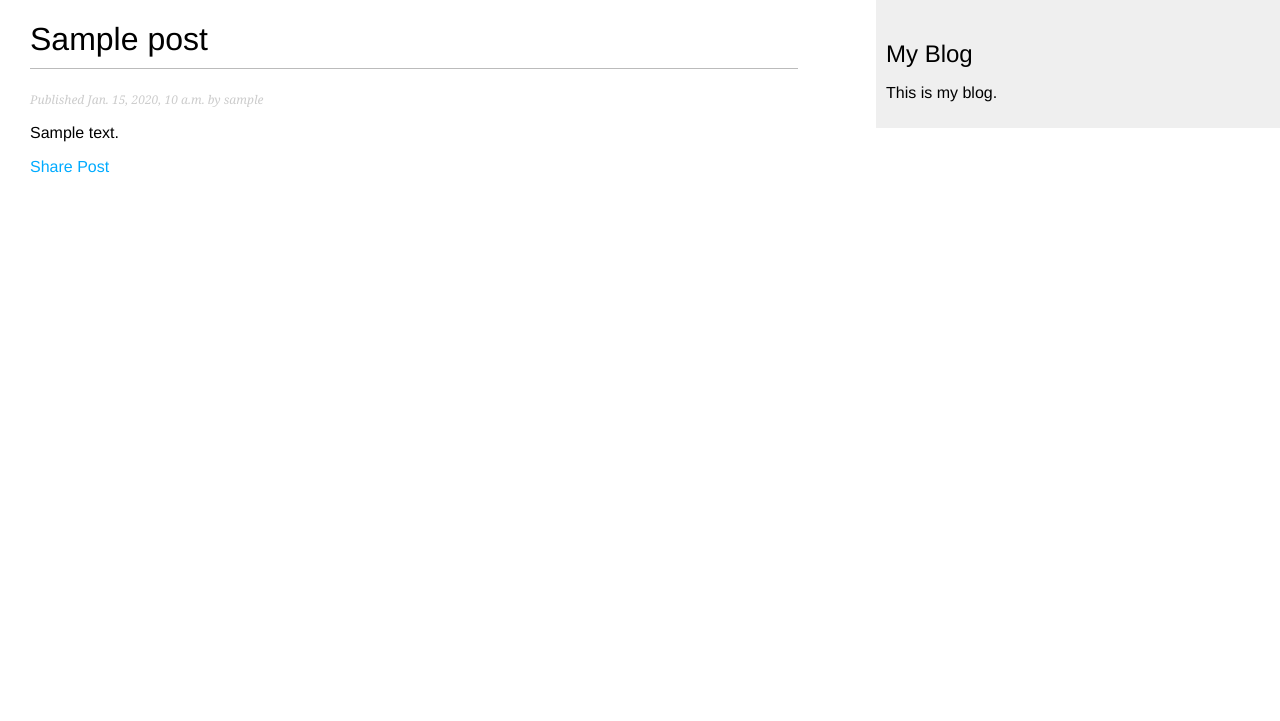
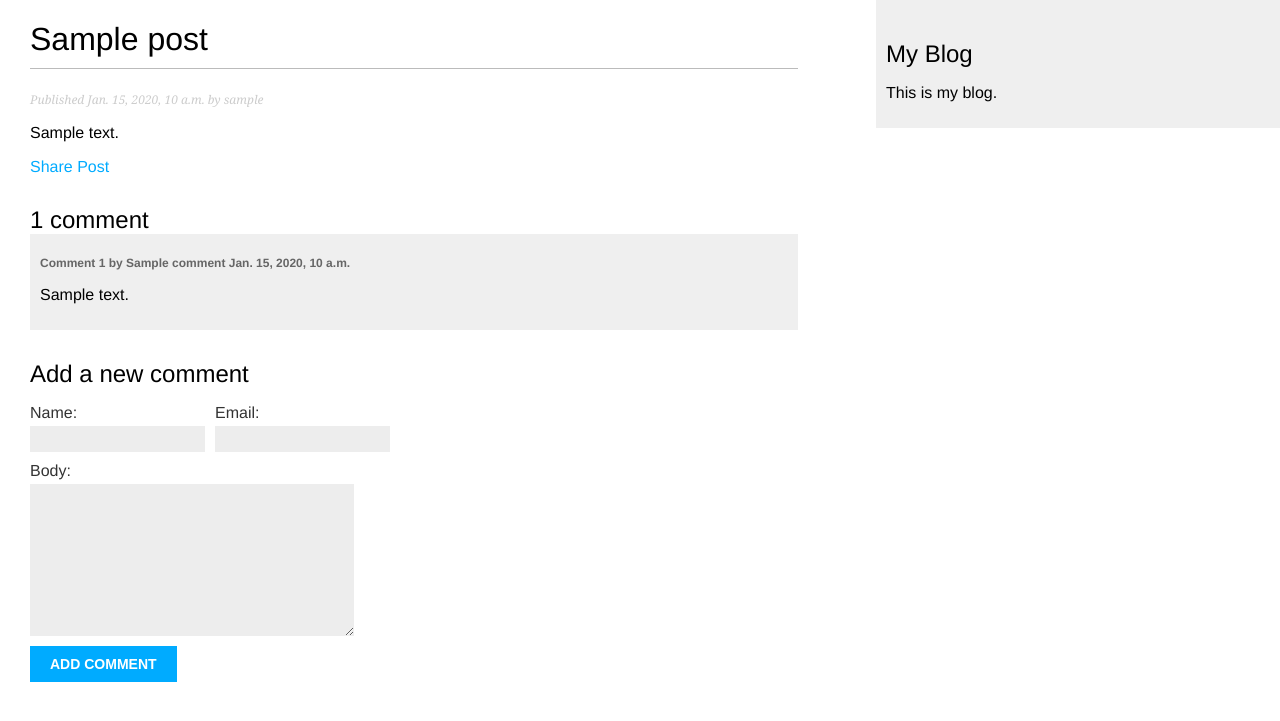
Before and after one commit to jurentie/my-site, a Django app: a page that uses blog/templates/blog/post/detail.html in a window 1280 px wide. Shown: the top 721 px of the page. Run offline with Django 5.2, Linux system fonts and the light colour scheme; tables that the repository leaves empty hold one stand-in row (values such as "Sample post").

Commit message:
added comments and fixed pagination issue

```diff
--- a/blog/forms.py
+++ b/blog/forms.py
@@ -1,4 +1,5 @@
 from django import forms
+from .models import Comment
 
 class EmailPostForm(forms.Form):
     name = forms.CharField(max_length=25)
@@ -8,3 +9,20 @@ class EmailPostForm(forms.Form):
         required=False,
         widget=forms.Textarea
     )
+
+class CommentBoundField(forms.BoundField):
+
+    comment_class = "comment"
+
+    def css_classes(self, extra_classes=None):
+        result = super().css_classes(extra_classes)
+        if self.comment_class not in result:
+            result += f" {self.comment_class}"
+        return result.strip()
+
+class CommentForm(forms.ModelForm):
+    bound_field_class = CommentBoundField
+
+    class Meta:
+        model = Comment
+        fields = ['name', 'email', 'body']
--- a/blog/models.py
+++ b/blog/models.py
@@ -48,3 +48,25 @@ class Post(models.Model):
             'blog:post_detail',
             args=[self.publish.year, self.publish.month, self.publish.day, self.slug]
         )
+
+class Comment(models.Model):
+    post = models.ForeignKey(
+        Post,
+        on_delete=models.CASCADE,
+        related_name='comments'
+    )
+    name = models.CharField(max_length=80)
+    email = models.EmailField()
+    body = models.TextField()
+    created = models.DateTimeField(auto_now_add=True)
+    updated = models.DateTimeField(auto_now=True)
+    active = models.BooleanField(default=True)
+
+    class Meta:
+        ordering = ['created']
+        indexes = [
+            models.Index(fields=['created']),
+        ]
+
+    def __str__(self):
+        return f"Comment by {self.name} on {self.post}"
--- a/blog/templates/blog/post/detail.html
+++ b/blog/templates/blog/post/detail.html
@@ -11,4 +11,19 @@
     <p>
         <a href="{% url 'blog:post_share' post.id%}">Share Post</a>
     </p>
+    {% with comments.count as total_comments %}
+        <h2>{{ total_comments }} comment{{ total_comments|pluralize}}</h2>
+    {% endwith %}
+    {% for comment in comments %}
+        <div class="comment">
+            <p class="info">
+                Comment {{ forloop.counter }} by {{ comment.name }}
+                {{ comment.created }}
+            </p>
+            {{ comment.body|linebreaks }}
+        </div>
+    {% empty %}
+        <p>There are no comments.</p>
+    {% endfor %}
+    {% include 'blog/post/includes/comment_form.html'%}
 {% endblock %}
--- /dev/null
+++ b/blog/templates/blog/post/includes/comment_form.html
@@ -0,0 +1,12 @@
+<h2>Add a new comment</h2>
+<form action="{% url "blog:post_comment" post.id %}" method="post">
+  <div class="left">
+    {{ form.name.as_field_group }}
+  </div>
+  <div class="left">
+    {{ form.email.as_field_group }}
+  </div>
+  {{ form.body.as_field_group }}
+  {% csrf_token %}
+  <p><input type="submit" value="Add comment"></p>
+</form>
--- a/blog/templates/blog/post/list.html
+++ b/blog/templates/blog/post/list.html
@@ -15,5 +15,5 @@
         </h2>
         {{ post.body|truncatewords:30|linebreaks }}
     {% endfor %}
-    {% include "pagination.html" with page=page_object %}
+    {% include "pagination.html" with page=page_obj %}
 {% endblock %}
--- a/blog/urls.py
+++ b/blog/urls.py
@@ -7,5 +7,6 @@ urlpatterns = [
     # path('', views.post_list, name='post_list'),
     path('', views.PostListView.as_view(), name='post_list'),
     path('<int:year>/<int:month>/<int:day>/<slug:post>/', views.post_detail, name='post_detail'),
-    path('<int:post_id>/share/', views.post_share, name='post_share')
+    path('<int:post_id>/share/', views.post_share, name='post_share'),
+    path('<int:post_id>/comment/', views.post_comment, name='post_comment')
 ]
--- a/blog/views.py
+++ b/blog/views.py
@@ -1,10 +1,11 @@
 from django.core.paginator import EmptyPage, PageNotAnInteger, Paginator
 from django.core.mail import send_mail
 from django.shortcuts import get_object_or_404, render
+from django.views.decorators.http import require_POST
 from django.views.generic import ListView
 
 from .models import Post
-from .forms import EmailPostForm
+from .forms import CommentForm, EmailPostForm
 
 
 # Clas Based View
@@ -43,10 +44,19 @@ def post_detail(request, year, month, day, post):
         publish__day=day
     )
 
+    # list of comments
+    comments = post.comments.filter(active=True)
+    # form for users to comment
+    form = CommentForm()
+
     return render(
         request,
         'blog/post/detail.html',
-        {'post': post}
+        {
+            'post': post,
+            'comments': comments,
+            'form': form
+        }
     )
 
 def post_share(request, post_id):
@@ -95,3 +105,31 @@ def post_share(request, post_id):
             'sent': sent
         }
     )
+
+@require_POST
+def post_comment(request, post_id):
+    post = get_object_or_404(
+        Post,
+        id=post_id,
+        status=Post.Status.PUBLISHED
+    )
+    comment = None
+
+    # a comment was posted
+    form = CommentForm(data=request.POST)
+    if form.is_valid():
+        # Create a comment object without saving it to the database
+        comment = form.save(commit=False)
+        # Assign the post to the comment
+        comment.post = post
+        # Save the comment to the database
+        comment.save()
+    return render(
+        request,
+        'blog/post/comment.html',
+        {
+            'post': post,
+            'form': form,
+            'comment': comment
+        }
+    )
```
Also changed, not shown: blog/admin.py (+7 -1 lines), blog/templates/blog/post/comment.html (added, +12 -0 lines), blog/migrations/0003_comment.py (added).
